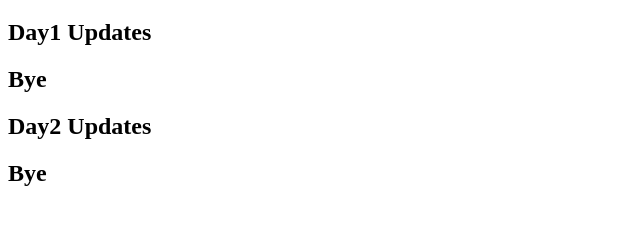
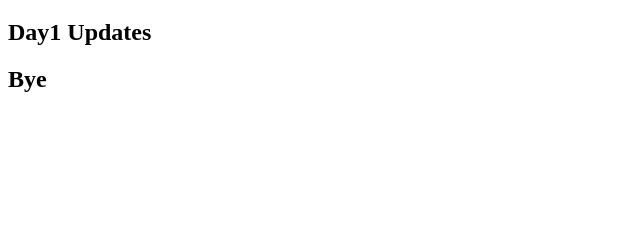
Before and after one commit to bernardk1988/react-project1, a plain HTML site: page index.html in a window 1280 px wide. Shown: the part 61-286 px from the top of the page, without its empty margins (0-640 px from the left). Drawn offline with Linux system fonts and the light colour scheme.

Commit message:
Day1 update bernard

```diff
--- a/index.html
+++ b/index.html
@@ -10,7 +10,6 @@
     <h1>Welcome to m project</h1>
     <h2>Day1 Updates</h2>
     <h2>Bye</h2>
-    <h2>Day2 Updates</h2>
-    <h2>Bye</h2>
+
 </body>
 </html>
```
